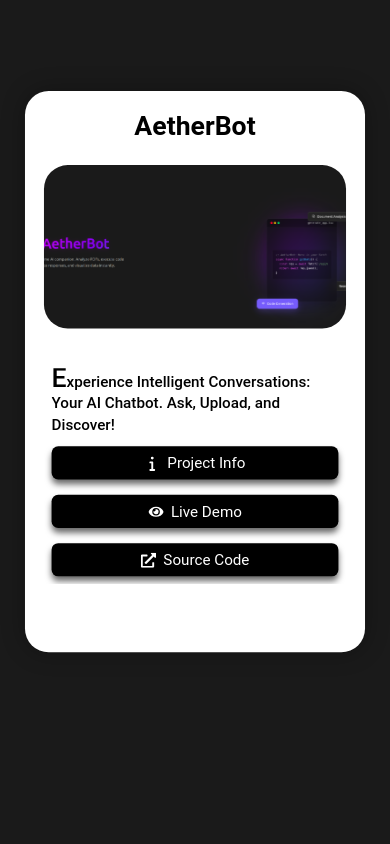
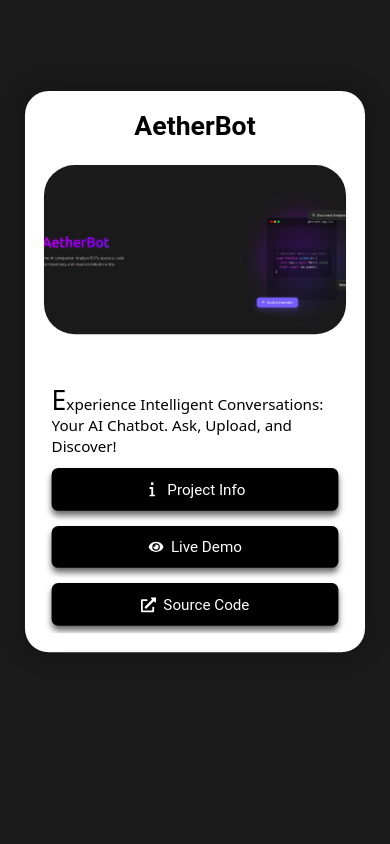
Before and after one commit to krazio-01/Portfolio, a React (Vite) app: page / in a window 390 px wide. Shown: the part 1660-2504 px from the top of the page. Built offline with nearby package versions, Linux system fonts and the light colour scheme.

Commit message:
improve card responsiveness and flex ratios

```diff
--- a/src/components/card/card.css
+++ b/src/components/card/card.css
@@ -49,12 +49,9 @@
 }
 
 .card .body .description {
-    width: 30%;
-    position: relative;
-    top: 10%;
-    max-height: 90%;
+    flex: 1.5;
     padding: 0.5rem;
-    overflow: hidden;
+    margin-top: 4rem;
     text-overflow: ellipsis;
 }
 
@@ -62,6 +59,18 @@
     font-size: var(--fz-md);
     line-height: 1.4rem;
     font-weight: 500;
+    font-family:
+        system-ui,
+        -apple-system,
+        BlinkMacSystemFont,
+        'Segoe UI',
+        Roboto,
+        Oxygen,
+        Ubuntu,
+        Cantarell,
+        'Open Sans',
+        'Helvetica Neue',
+        sans-serif;
     max-height: 80%;
     overflow: hidden;
     text-overflow: ellipsis;
@@ -86,7 +95,7 @@
     justify-content: center;
     gap: 0.5rem;
     background-color: var(--primary-color2);
-    padding: 0.5rem;
+    padding: 0.8rem;
     border-radius: var(--border-radius);
     color: var(--primary-color1);
     font-size: var(--fz-md);
@@ -106,26 +115,15 @@
 }
 
 .card .body .imageContainer {
-    position: relative;
-    width: 70%;
-    height: 100%;
-    border-radius: 25px;
+    flex: 4;
+    border-radius: 2rem;
+    height: fit-content;
     overflow: hidden;
 }
 
-.card .body .imageContainer .inner {
+.card .body .imageContainer img {
     width: 100%;
     height: 100%;
-}
-
-.card .body .imageContainer img {
-    position: absolute;
-    height: auto;
-    max-width: 100%;
-    left: 0;
-    top: 0;
-    right: 0;
-    bottom: 0;
     object-fit: cover;
     object-position: center;
     display: block;
@@ -159,21 +157,18 @@
     .card .body {
         flex-direction: column-reverse;
         justify-content: start;
-        margin-top: 25px;
-        gap: 0;
     }
 
     .card .body .description {
         width: 100%;
-        max-height: 38%;
-        margin-top: -1rem;
+        margin-top: 0;
     }
 
     .card .body .description .desc-links {
         display: flex;
         align-items: unset;
         justify-content: center;
-        flex-direction: row;
+        flex-direction: column;
         margin-top: 1rem;
         gap: 2rem;
     }
@@ -189,7 +184,8 @@
 
     .card .body .imageContainer {
         width: 100%;
-        max-height: 60%;
+        flex: auto;
+        max-height: fit-content;
     }
 }
 
@@ -204,27 +200,12 @@
         padding: 20px;
     }
 
-    .card .body {
-        gap: 0;
-    }
-
-    .card .body .description {
-        max-height: 60%;
-    }
-
     .card .body .description p {
         width: 100%;
-        max-height: 76%;
     }
 
     .card .body .description .desc-links {
-        flex-direction: column;
         margin-top: 0.7rem;
         gap: 1rem;
     }
-
-    .card .body .imageContainer {
-        width: 100%;
-        max-height: 35%;
-    }
 }
```
Also changed, not shown: src/components/card/Card.jsx (+8 -19 lines).
